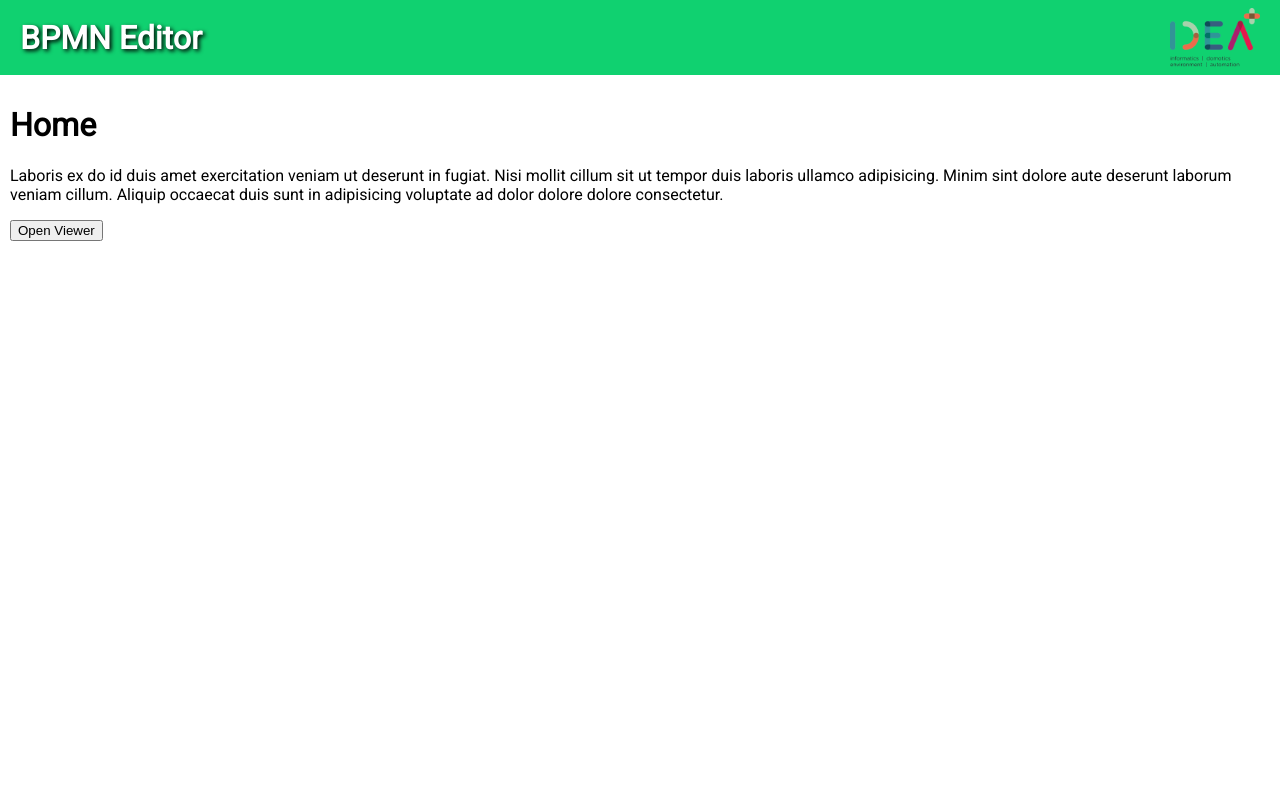
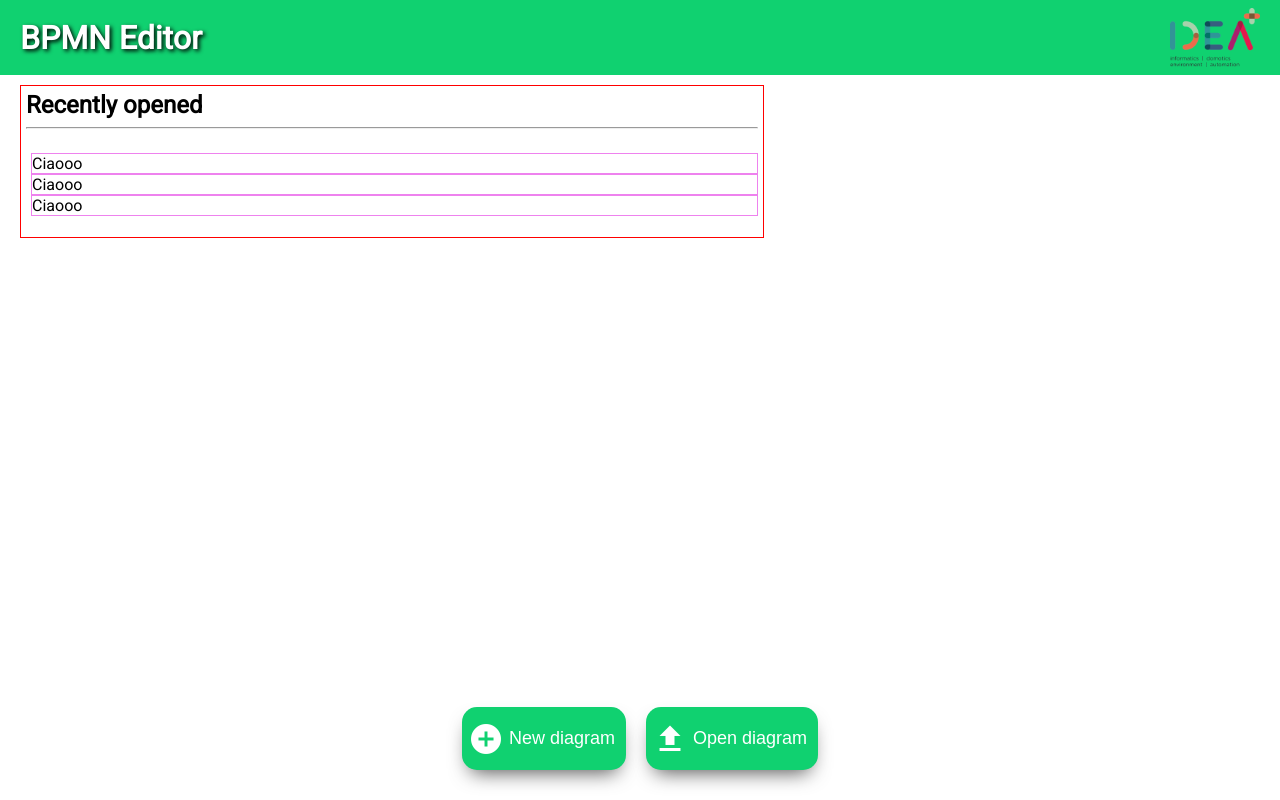
Before and after one commit to fede-palazz/authoring-tool, a website built with webpack: page src/index.html in a window 1280 px wide. Built offline with nearby package versions, Linux system fonts and the light colour scheme; files whose address does not match are found by name.

Commit message:
Homepage buttons styling

```diff
--- a/src/components/home.js
+++ b/src/components/home.js
@@ -2,10 +2,43 @@ const HomeComponent = {
   render: () => {
     return `
         <div id="home-container">
-        <h1>Home</h1>
-        <p>Laboris ex do id duis amet exercitation veniam ut deserunt in fugiat. Nisi mollit cillum sit ut tempor duis laboris ullamco adipisicing. Minim sint dolore aute deserunt laborum veniam cillum. Aliquip occaecat duis sunt in adipisicing voluptate ad dolor dolore dolore consectetur.</p>
-        <button id="push-state" type="button">Open Viewer</button>
-      </div>
+          <div id="recent-files-container">
+            <h2 class="subtitle">Recently opened</h2>
+            <hr>
+              <ul id="recent-files">
+                <li class="recent-files-item">Ciaooo</li>
+                <li class="recent-files-item">Ciaooo</li>
+                <li class="recent-files-item">Ciaooo</li>
+              </ul>
+          </div>
+          <div class="home-toolbar">
+            <!-- Create blank diagram button -->
+            <button id="newDiag" class="home-icon-btn">
+              <span
+                class="material-icons md-light md-36"
+                alt="New diagram"
+                title="Create blank diagram"
+              >
+                add_circle
+              </span>
+              <p>New diagram </p>
+            </button>
+
+            <!-- Import local diagram button -->
+            <button id="importDiag" class="home-icon-btn">
+              <span
+                class="material-icons md-light md-36"
+                alt="Import diagram"
+                title="Import local diagram"
+              >
+                file_upload
+              </span>
+              <p>Open diagram</p>
+              <input id="importDiagHidden" type="file" accept=".bpmn" hidden />
+            </button>
+          </div>
+        </div>
+
 
       `;
   },
--- a/src/css/canvas.css
+++ b/src/css/canvas.css
@@ -1,41 +1,3 @@
-/* MATERIAL ICONS STYLING */
-
-/* Rules for sizing the icon. */
-.material-icons.md-18 {
-  font-size: 18px;
-}
-.material-icons.md-24 {
-  font-size: 24px;
-}
-.material-icons.md-36 {
-  font-size: 36px;
-}
-.material-icons.md-48 {
-  font-size: 48px;
-}
-
-/* Rules for using icons as black on a light background. */
-.material-icons.md-dark {
-  color: rgba(0, 0, 0, 0.54);
-}
-.material-icons.md-dark.md-inactive {
-  color: rgba(0, 0, 0, 0.26);
-}
-
-/* Rules for using icons as white on a dark background. */
-.material-icons.md-light {
-  color: rgba(255, 255, 255, 1);
-}
-.material-icons.md-light:hover {
-  color: rgba(0, 0, 0, 0.54);
-}
-
-.material-icons.md-light.md-inactive {
-  color: rgba(255, 255, 255, 0.3);
-}
-
-/*************************+*/
-
 #canvas-viewer,
 #canvas-modeler,
 #canvas {
@@ -107,7 +69,3 @@
 .icon-btn:hover > .material-icons {
   color: rgba(0, 0, 0, 0.54);
 }
-
-.hide {
-  display: none;
-}
--- a/src/css/home.css
+++ b/src/css/home.css
@@ -1,3 +1,79 @@
 #home-container {
-  padding: 10px;
+  display: flex;
+  flex-direction: column;
+  align-items: flex-start;
+  padding: 10px 20px;
+  width: 100%;
 }
+
+#recent-files-container {
+  display: flex;
+  flex-direction: column;
+  min-width: 40%;
+  width: 60%;
+  border: 1px solid red;
+  padding: 5px;
+}
+
+.subtitle {
+  font-weight: 600;
+  margin: 0;
+}
+
+#recent-files-container hr {
+  width: 100%;
+  border-width: 1px;
+  color: black;
+  background-color: black;
+  border-radius: 10px;
+  text-align: left;
+  margin-left: 0;
+}
+
+#recent-files {
+  padding-left: 5px;
+}
+
+.recent-files-item {
+  list-style: none;
+  display: block;
+  border: 1px solid violet;
+}
+
+.home-toolbar {
+  display: flex;
+  flex-direction: row;
+  justify-content: space-between;
+  position: fixed;
+  bottom: 25px;
+  align-self: center;
+  padding: 5px;
+}
+
+.home-icon-btn {
+  display: flex;
+  align-items: center;
+  justify-content: center;
+  border: none;
+  background-color: var(--primary-color);
+  border-radius: 15px;
+  margin: 0 10px;
+  padding: 6px;
+  box-shadow: 0 10px 20px -8px rgba(0, 0, 0, 0.7);
+  cursor: pointer;
+}
+
+.home-icon-btn p {
+  color: #fff;
+  font-size: 18px;
+  margin: 15px 5px;
+}
+
+.home-icon-btn:hover {
+  background-color: var(--light-primary-color);
+}
+
+.home-icon-btn:hover p,
+.home-icon-btn:hover .material-icons {
+  color: rgba(0, 0, 0, 0.54);
+}
--- a/src/css/style.css
+++ b/src/css/style.css
@@ -10,6 +10,44 @@
   --icons-color: #ffffff;
   --divider-color: #bdbdbd;
 }
+
+/* MATERIAL ICONS STYLING */
+
+/* Rules for sizing the icon. */
+.material-icons.md-18 {
+  font-size: 18px;
+}
+.material-icons.md-24 {
+  font-size: 24px;
+}
+.material-icons.md-36 {
+  font-size: 36px;
+}
+.material-icons.md-48 {
+  font-size: 48px;
+}
+
+/* Rules for using icons as black on a light background. */
+.material-icons.md-dark {
+  color: rgba(0, 0, 0, 0.54);
+}
+.material-icons.md-dark.md-inactive {
+  color: rgba(0, 0, 0, 0.26);
+}
+
+/* Rules for using icons as white on a dark background. */
+.material-icons.md-light {
+  color: rgba(255, 255, 255, 1);
+}
+.material-icons.md-light:hover {
+  color: rgba(0, 0, 0, 0.54);
+}
+
+.material-icons.md-light.md-inactive {
+  color: rgba(255, 255, 255, 0.3);
+}
+
+/*************************+*/
 
 * {
   box-sizing: border-box;
@@ -36,6 +74,7 @@ body {
   align-items: center;
   background-color: var(--primary-color);
   padding: 0 20px;
+  z-index: 100;
 }
 
 .title-container {
@@ -47,6 +86,7 @@ body {
 
 .title {
   text-shadow: 2px 2px 4px #000000;
+  margin: 0;
 }
 
 .logo {
@@ -65,3 +105,7 @@ body {
   text-decoration: none;
   color: inherit;
 }
+
+.hide {
+  display: none;
+}
```
